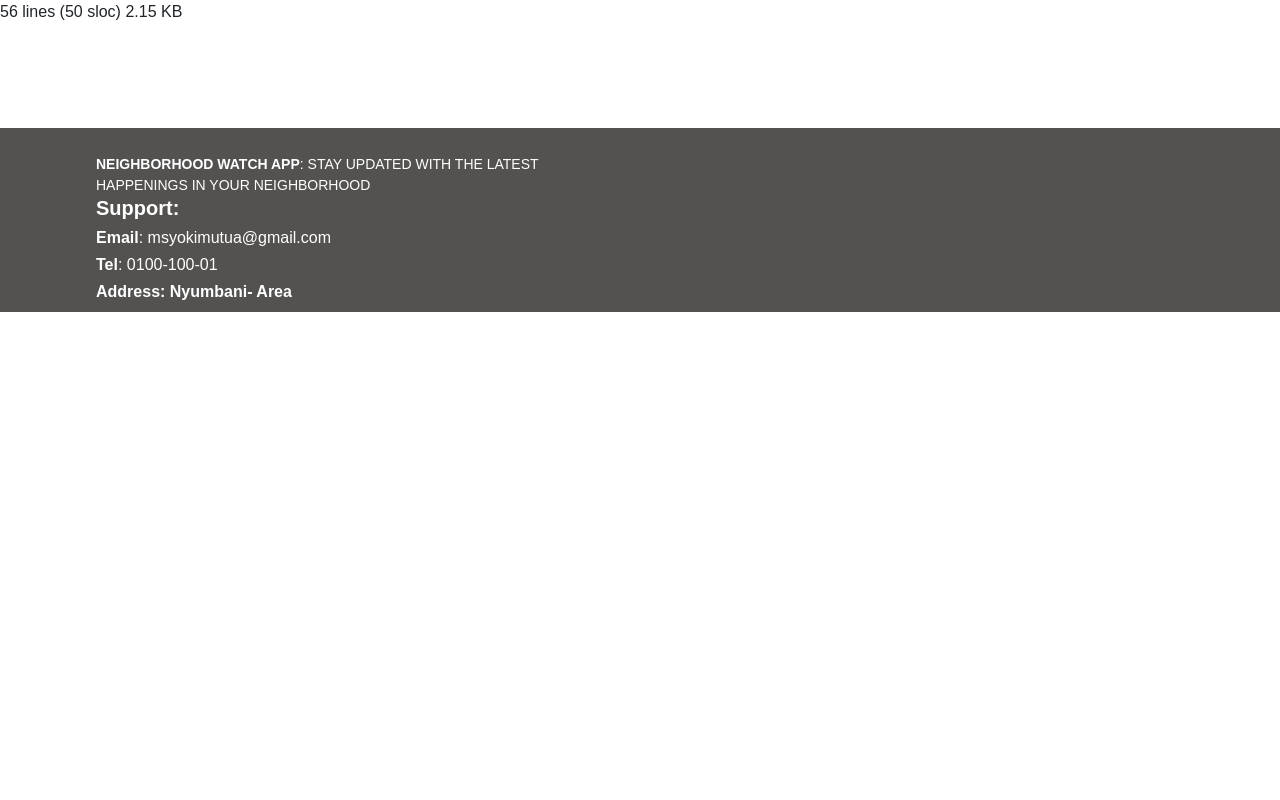
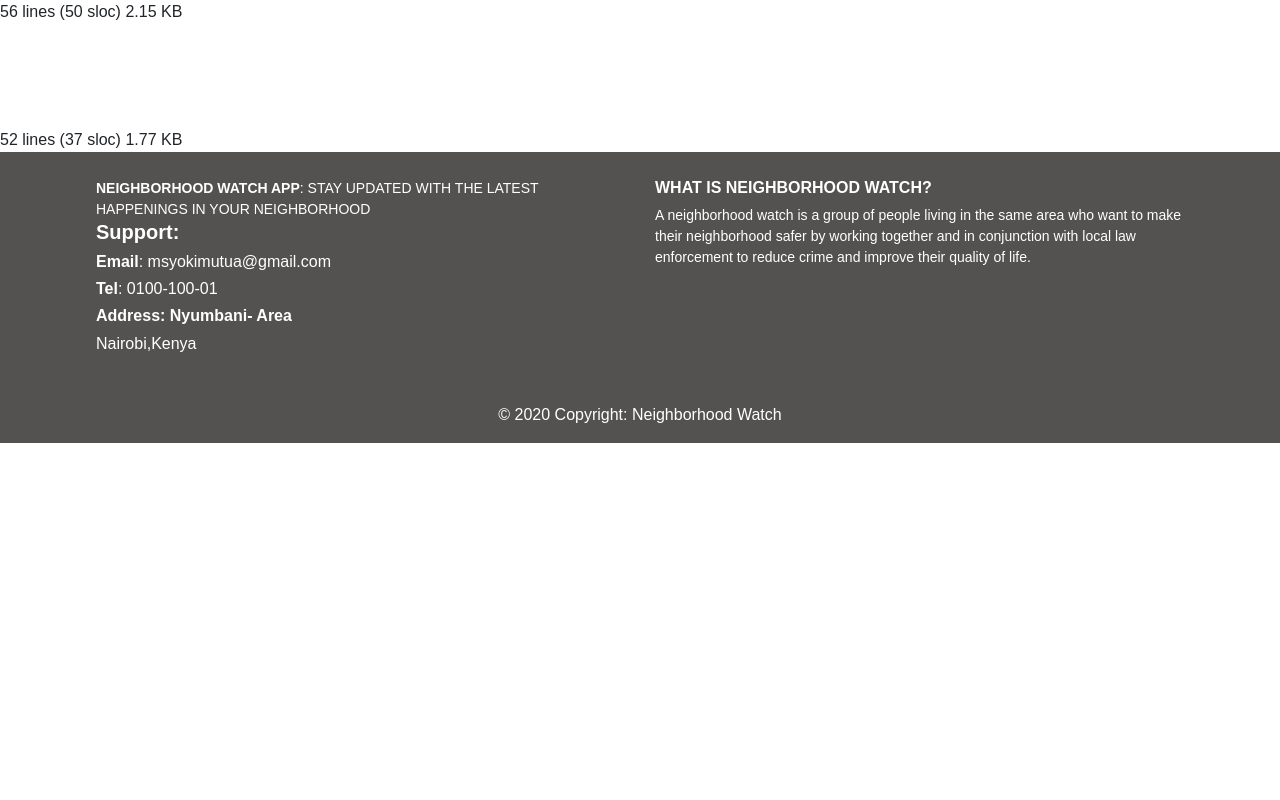
Before and after one commit to huguette135/Neighborhood, a Django app: template watch/templates/watch/home.html in a window 1280 px wide. Run offline with Django 3.2, Linux system fonts and the light colour scheme; the template is opened without the code that fills it, so the values that code supplies are empty; some libraries are stand-ins or nearby versions.

Commit message:
add changes

```diff
--- a/watch/templates/footer.html
+++ b/watch/templates/footer.html
@@ -1,3 +1,6 @@
+
+52 lines (37 sloc)  1.77 KB
+
 {% load bootstrap4 %}
 <!-- Footer -->
 <footer class="page-footer font-small pt-4" style="background-color: #535250;color: white;font-family:Arial, Helvetica, sans-serif">
@@ -18,3 +21,35 @@
           <h6><strong> Tel</strong>: 0100-100-01</h6>
 
           <h6 class="font-weight-bold"><strong>Address</strong>: Nyumbani- Area</h6>
+          <h6>Nairobi,Kenya</h6><br>
+
+        </div>
+        <!-- Grid column -->
+
+
+
+        <!-- Grid column -->
+        <div class="col-md-6 mb-md-0 mb-3" >
+
+          <!-- Content -->
+          <h6 class="text-uppercase font-weight-bold"><strong> What Is Neighborhood Watch?</strong></h6>
+          <small>A neighborhood watch is a group of people living in the same area who want to make their neighborhood safer by working together and in conjunction with local law enforcement to reduce crime and improve their quality of life.</small>
+          <hr class="clearfix w-100 d-md-none pb-3">
+
+        </div>
+        <!-- Grid column -->
+
+      </div>
+      <!-- Grid row -->
+
+    </div>
+    <!-- Footer Text -->
+
+    <!-- Copyright -->
+    <div class="footer-copyright text-center py-3">© 2020 Copyright:
+      <a href="https://mdbootstrap.com/"> <span style="color: white;">Neighborhood Watch</span></a>
+    </div>
+    <!-- Copyright -->
+
+  </footer>
+  <!-- Footer -->
```
